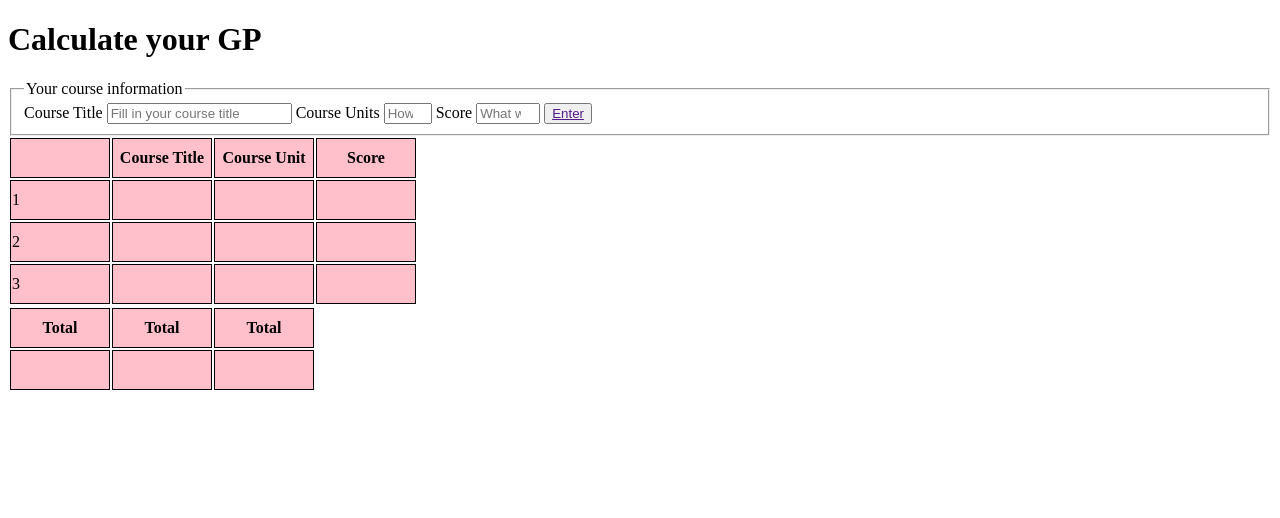
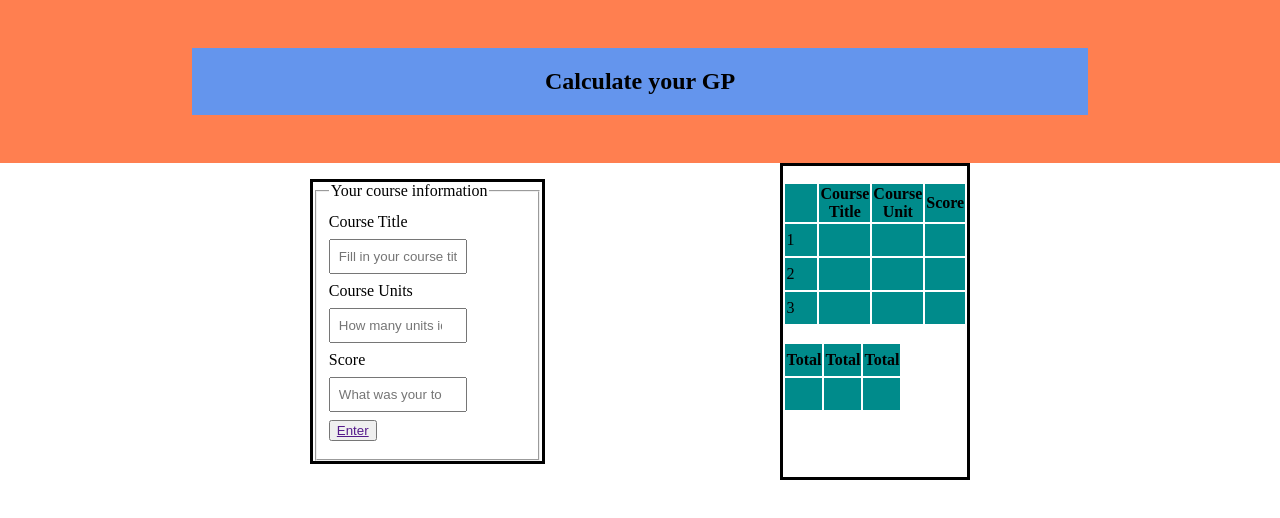
Before and after one commit to GoodnessObi/cgpa-calculator, a plain HTML site: page index.html in a window 1280 px wide. Drawn offline with Linux system fonts and the light colour scheme.

Commit message:
modify html and css

```diff
--- a/index.html
+++ b/index.html
@@ -7,8 +7,13 @@
     <title>CGPA Calculator</title>
 </head>
 <body>
-    <h1>Calculate your GP</h1>
-    <div class="container">
+    <header>
+        <nav class="container-flex">
+            <h1>Calculate your GP</h1>
+        </nav>
+    </header>
+
+    <div class="container container-flex">
         <div class="data-input">
             <form action="">
                 <fieldset>
--- a/style.css
+++ b/style.css
@@ -2,9 +2,59 @@
     box-sizing: border-box;
 }
 
-th, td {
-    border: 1px solid black;
-    background-color: pink;
-    width:100px;
-    height: 40px;
+body {
+    margin: 0;
+    padding: 0;
 }
+
+header {
+    background-color: coral;
+    padding: 3rem 0;
+}
+
+nav {
+    background-color: cornflowerblue;
+    text-align: center;
+}
+
+.container-flex {
+    width: 70%;
+    display: flex;
+    flex-direction: column;
+    margin: 0 auto;
+    justify-content: space-around;
+}
+
+label, button {
+    display: block;
+    margin: 0.5rem 0;
+}
+
+input {
+    width: 70%;
+    padding: 0.5rem;
+}
+
+th,
+td {
+    width: 2rem;
+    height: 2rem;
+    background-color: darkcyan;
+}
+
+.data-input,table {
+    margin: 1rem 0;
+}
+
+.data-input,
+.data-store {
+    /* justify-content: space-around; */
+    border: 3px solid black;
+}
+
+@media (min-width: 675px) {
+    .container-flex {
+        flex-direction: row;
+
+    }
+}
```
